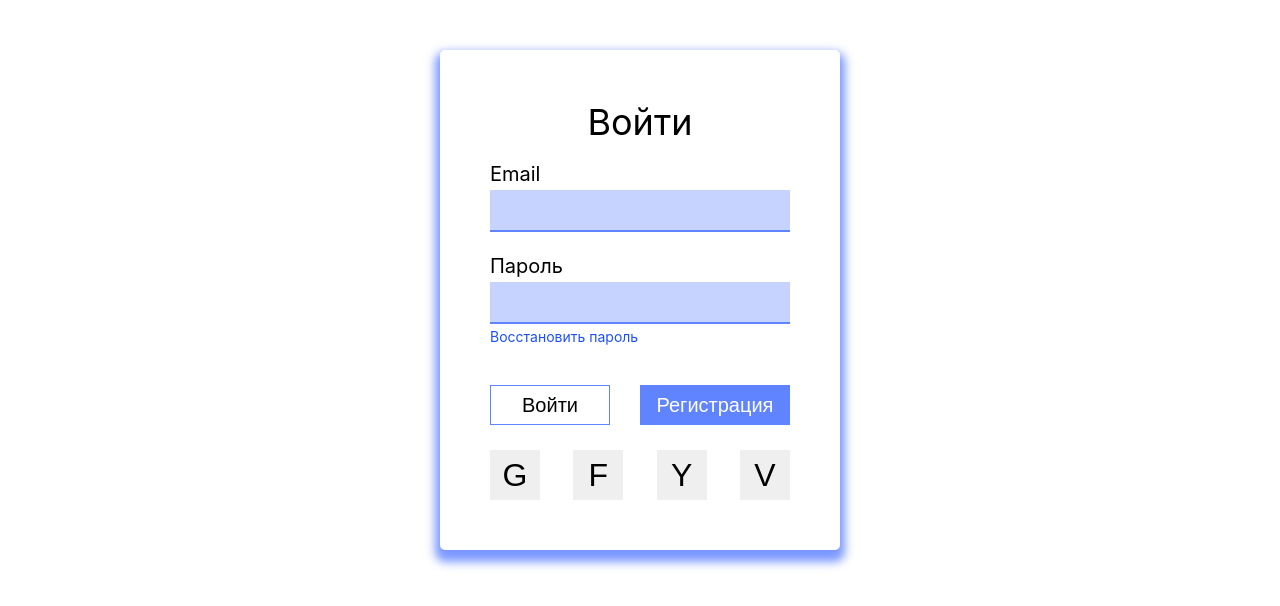
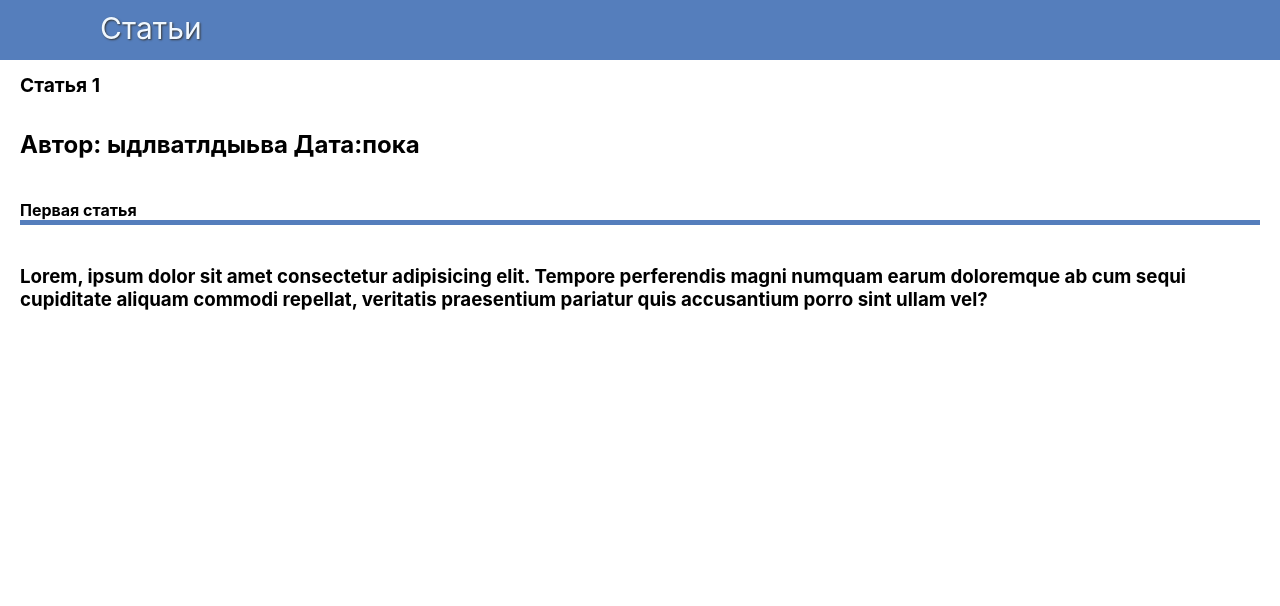
Before and after one commit to Slameich-web/ru_linked_in, a React (Vite) app in the folder client/: page /article_text in a window 1280 px wide. Before the commit this address led to /authorization. Shown: the top 606 px of the page. Built offline with nearby package versions, Linux system fonts and the light colour scheme.

Commit message:
article ver 2.1 (seperate article page + routes)

```diff
--- a/client/src/App.tsx
+++ b/client/src/App.tsx
@@ -9,6 +9,7 @@ import { StartPage } from './pages/StartPage';
 import { RequireAuth } from './hoc/RequireAuth';
 import { useDispatch } from 'react-redux';
 import { Article } from './pages/Article';
+import { ArticleText } from './pages/Article/components/ArticleText';
 const App = () => {
   const dispatch = useDispatch();
   const navigate = useNavigate();
@@ -28,6 +29,7 @@ const App = () => {
         <Route path='/recover_password' element={<RecoverPassword />} />
         <Route path='/start_page' element={<StartPage />} />
         <Route path='/article' element={<Article />} />
+        <Route path='/article_text' element={<ArticleText />} />
         <Route path='/' element={<Layout />}>
           <Route
             path='/profile_page'
--- a/client/src/pages/Article/Article_placeholder.scss
+++ /dev/null
@@ -1,18 +0,0 @@
-.article_placeholder {
-  display: flex;
-  flex-direction: column;
-  justify-content: space-evenly;
-  align-items: center;
-}
-.article_placeholder__basic {
-  display: flex;
-  align-items: center;
-  flex-direction: column;
-  justify-content: space-between;
-  margin-top: 100px;
-  width: 1000px;
-  height: 200px;
-  background-color: rgb(211, 217, 225);
-  color: rgb(35, 36, 37);
-  font-size: 30px;
-}
--- /dev/null
+++ b/client/src/pages/Article/components/ArticleText.tsx
@@ -0,0 +1,21 @@
+import React from 'react';
+import './Article_text.scss';
+import { ArticleHeader } from './Header';
+export const ArticleText = ({ children, text, title, description }: any) => {
+  return (
+    <div>
+      <ArticleHeader />
+      <div className='article_text_page'>
+        <h1 className='title'>Статья 1</h1>
+        <h2> Автор: ыдлватлдыьва Дата:пока </h2>
+        <h4 className='description'>Первая статья</h4>
+        <h3 className='text'>
+          Lorem, ipsum dolor sit amet consectetur adipisicing elit. Tempore
+          perferendis magni numquam earum doloremque ab cum sequi cupiditate
+          aliquam commodi repellat, veritatis praesentium pariatur quis
+          accusantium porro sint ullam vel?
+        </h3>
+      </div>
+    </div>
+  );
+};
--- a/client/src/pages/Article/components/Article_footer.scss
+++ /dev/null
@@ -1,30 +0,0 @@
-.article_footer {
-  width: 1000px;
-  display: flex;
-  justify-content: space-between;
-  align-self: center;
-  align-self: baseline;
-  background-color: whitesmoke;
-  box-shadow: 0px 0px 0px black;
-  .article_footer_text {
-    margin-left: 20px;
-  }
-  .article_footer_views_and_likes_container {
-    display: flex;
-    margin-right: 50px;
-    width: 350px;
-    justify-content: space-between;
-  }
-  .article_img {
-    height: 20px;
-    width: 20px;
-  }
-  .heart_inactive {
-    color: gray;
-    cursor: pointer;
-  }
-  .heart_active {
-    color: red;
-    cursor: pointer;
-  }
-}
--- a/client/src/pages/Article/components/Article_header.scss
+++ b/client/src/pages/Article/components/Article_header.scss
@@ -16,4 +16,15 @@
     font-size: 30px;
     margin-left: 100px;
   }
+  .article_header_link {
+    text-decoration: none;
+    color: aliceblue;
+    padding: 20px 0px;
+    line-height: 1;
+    -webkit-transition: all 0.5s ease;
+    transition: all 0.5s ease;
+  }
+  .article_header_link:hover {
+    text-shadow: 0px 0px 1px rgb(174, 174, 174);
+  }
 }
--- /dev/null
+++ b/client/src/pages/Article/components/Article_placeholder.scss
@@ -0,0 +1,72 @@
+.article_footer {
+  width: 1000px;
+  display: flex;
+  justify-content: space-between;
+  align-self: center;
+  align-self: baseline;
+  background-color: whitesmoke;
+  box-shadow: 0px 0px 0px black;
+  .article_footer_text {
+    margin-left: 20px;
+  }
+  .article_footer_views_and_likes_container {
+    display: flex;
+    margin-right: 50px;
+    width: 350px;
+    justify-content: space-between;
+  }
+
+  .article_img {
+    height: 20px;
+    width: 20px;
+  }
+  .heart_inactive {
+    color: gray;
+    cursor: pointer;
+    -webkit-transition: all 0.5s ease;
+    transition: all 0.5s ease;
+  }
+  .heart_inactive:hover {
+    color: red;
+    user-select: none;
+  }
+  .heart_active {
+    color: red;
+    cursor: pointer;
+    user-select: none;
+  }
+}
+.title {
+  font-size: larger;
+}
+.link {
+  text-decoration: none;
+  color: black;
+  padding: 20px 0px;
+  text-transform: uppercase;
+  font-weight: bold;
+  line-height: 1;
+  -webkit-transition: all 0.5s ease;
+  transition: all 0.5s ease;
+}
+.link:hover {
+  color: #5265f6;
+}
+.article_placeholder {
+  display: flex;
+  flex-direction: column;
+  justify-content: space-evenly;
+  align-items: center;
+}
+.article_placeholder__basic {
+  display: flex;
+  align-items: center;
+  flex-direction: column;
+  justify-content: space-between;
+  margin-top: 100px;
+  width: 1000px;
+  height: 200px;
+  background-color: rgb(211, 217, 225);
+  color: rgb(35, 36, 37);
+  font-size: 30px;
+}
--- a/client/src/pages/Article/components/Article_placeholder.tsx
+++ b/client/src/pages/Article/components/Article_placeholder.tsx
@@ -1,9 +1,8 @@
 import React from 'react';
 import { RequireAuth } from '../../../hoc/RequireAuth';
-import './Article_footer.scss';
-import '../Article_placeholder.scss';
+import './Article_placeholder.scss';
 import { useState } from 'react';
-
+import { Link } from 'react-router-dom';
 export const ArcticlePlaceholder = ({
   children,
   title,
@@ -12,6 +11,7 @@ export const ArcticlePlaceholder = ({
   likes,
   views,
   text,
+  description,
 }: any) => {
   const [isLiked, setIsLiked] = useState<boolean>(true);
   const [likeCount, setLikeCount] = useState<number>(likes);
@@ -24,10 +24,14 @@ export const ArcticlePlaceholder = ({
   return (
     <div className='article_placeholder__basic'>
       <div>
-        <span>{title}</span>
+        <span className='title'>
+          <Link to='/article_text' className='link'>
+            {title}
+          </Link>
+        </span>
       </div>
       <div>
-        <span className='article_content'>{text}</span>
+        <span className='article_content'>{description}</span>
       </div>
       <div className='article_footer'>
         <span className='article_footer_text'>Автор: {author}</span>
--- /dev/null
+++ b/client/src/pages/Article/components/Article_text.scss
@@ -0,0 +1,9 @@
+.article_text_page {
+  display: flex;
+  flex-direction: column;
+  margin-left: 20px;
+  margin-right: 20px;
+}
+.description {
+  border-bottom: 5px solid rgb(85, 126, 188);
+}
--- a/client/src/pages/Article/components/Header.tsx
+++ b/client/src/pages/Article/components/Header.tsx
@@ -1,9 +1,14 @@
 import React from 'react';
 import './Article_header.scss';
+import { Link } from 'react-router-dom';
 export const ArticleHeader = () => {
   return (
     <div className='article_header'>
-      <span className='article_logo'>Статьи</span>
+      <span className='article_logo'>
+        <Link to='/article' className='article_header_link'>
+          Статьи
+        </Link>
+      </span>
     </div>
   );
 };
--- a/client/src/pages/Article/index.tsx
+++ b/client/src/pages/Article/index.tsx
@@ -1,28 +1,28 @@
 import React from 'react';
 import { ArcticlePlaceholder } from './components/Article_placeholder';
-import './Article_placeholder.scss';
+import './components/Article_placeholder.scss';
 import './index.scss';
 import { ArticleHeader } from './components/Header';
 import { useState } from 'react';
 
 const dataForArticle: any = [
   {
-    title: 'First title',
-    description: '30',
+    title: 'Статья 1',
+    description: 'Статья номер1',
     image: '30',
     likes: 30,
   },
   {
-    title: '30',
-    description: '30',
+    title: 'Статья 2',
+    description: 'Как первая, только вторая',
     image: '30',
-    likes: 30,
+    likes: 50,
   },
   {
-    title: '30',
-    description: '30',
+    title: 'Статья 3',
+    description: 'Уже третья статья!',
     image: '30',
-    likes: 30,
+    likes: 24,
   },
 ];
 
--- a/client/src/pages/StartPage/components/FirstPage.scss
+++ b/client/src/pages/StartPage/components/FirstPage.scss
@@ -85,6 +85,7 @@
 
     .text {
       font-size: 15px;
+      margin-left: 10px;
     }
     .search_button {
       margin-top: 5px;
@@ -100,7 +101,7 @@
     height: 200px;
 
     .text {
-      margin-left: 15px;
+      margin-left: 20px;
     }
   }
 }
--- a/client/src/pages/StartPage/components/Header.scss
+++ b/client/src/pages/StartPage/components/Header.scss
@@ -28,7 +28,6 @@
     background: aliceblue;
     align-items: center;
     justify-content: center;
-    margin-top: 15px;
     margin-right: 25px;
     box-shadow: 1px 1px 2px rgb(53, 54, 54);
     font-size: large;
@@ -67,7 +66,6 @@
     .log_sign {
       height: 50px;
       width: 200px;
-      margin-top: 15px;
       font-size: 20px;
       letter-spacing: 1.4px;
     }
@@ -81,7 +79,6 @@
     .log_sign {
       height: 25px;
       width: 120px;
-      margin-top: 10px;
       font-size: 15px;
     }
   }
```
Also changed, not shown: client/src/pages/Article/heart.jpg (deleted).
